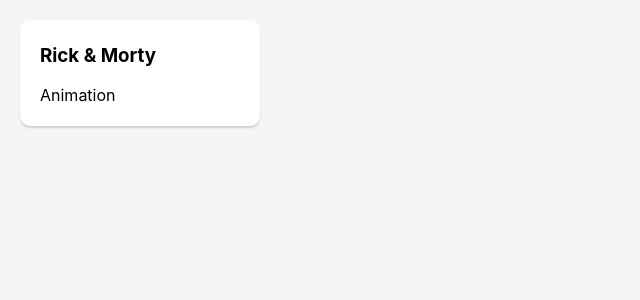
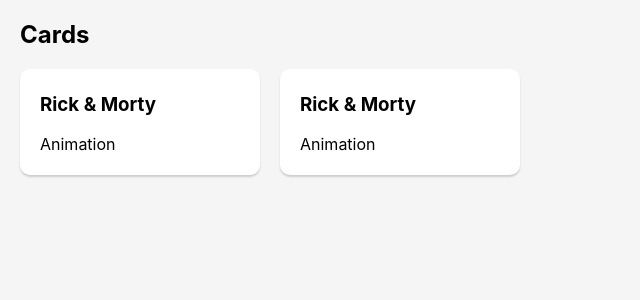
Before and after one commit to HunorMarton/learn-vue-in-20-minutes, a Vue app: page / in a window 1280 px wide. Shown: the top 300 px of the page, without its empty margins (0-640 px from the left). Built offline with nearby package versions, Linux system fonts and the light colour scheme.

Commit message:
Composition

```diff
--- a/src/App.vue
+++ b/src/App.vue
@@ -1,18 +1,15 @@
+<script>
+import Card from './Card';
+
+export default {
+  components: {
+    Card
+  }
+}
+</script>
+
 <template>
-  <div class="Card">
-    <h3>Rick & Morty</h3>
-    <p>Animation</p>
-  </div>
+  <h2>Cards</h2>
+  <Card />
+  <Card />
 </template>
-
-<style scoped>
-.Card {
-  background-color: #ffffff;
-  border-radius: 10px;
-  box-shadow: 0 2px 2px 0 rgba(0,0,0,0.16);
-  display: inline-block;
-  margin: 20px;
-  padding: 5px 20px;
-  width: 200px;
-}
-</style>
--- /dev/null
+++ b/src/Card.vue
@@ -0,0 +1,18 @@
+<template>
+  <div class="Card">
+    <h3>Rick & Morty</h3>
+    <p>Animation</p>
+  </div>
+</template>
+
+<style scoped>
+.Card {
+  background-color: #ffffff;
+  border-radius: 10px;
+  box-shadow: 0 2px 2px 0 rgba(0,0,0,0.16);
+  display: inline-block;
+  margin: 0 20px 20px 0;
+  padding: 5px 20px;
+  width: 200px;
+}
+</style>
--- a/src/index.css
+++ b/src/index.css
@@ -1,6 +1,7 @@
 body {
   margin: 0;
   background-color: #F5F5F5;
+  margin: 20px;
   font-family: -apple-system, BlinkMacSystemFont, 'Segoe UI', 'Roboto', 'Oxygen',
     'Ubuntu', 'Cantarell', 'Fira Sans', 'Droid Sans', 'Helvetica Neue',
     sans-serif;
```
